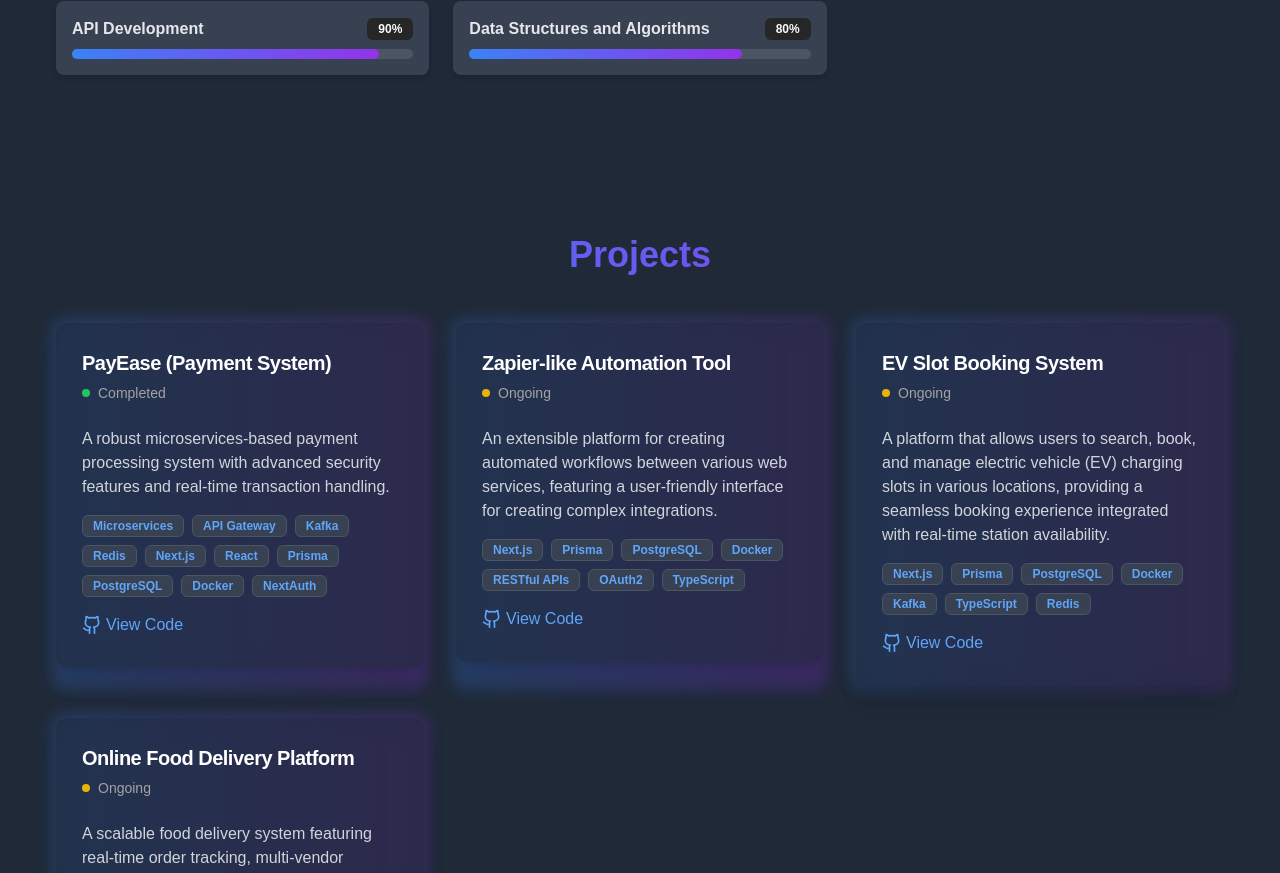
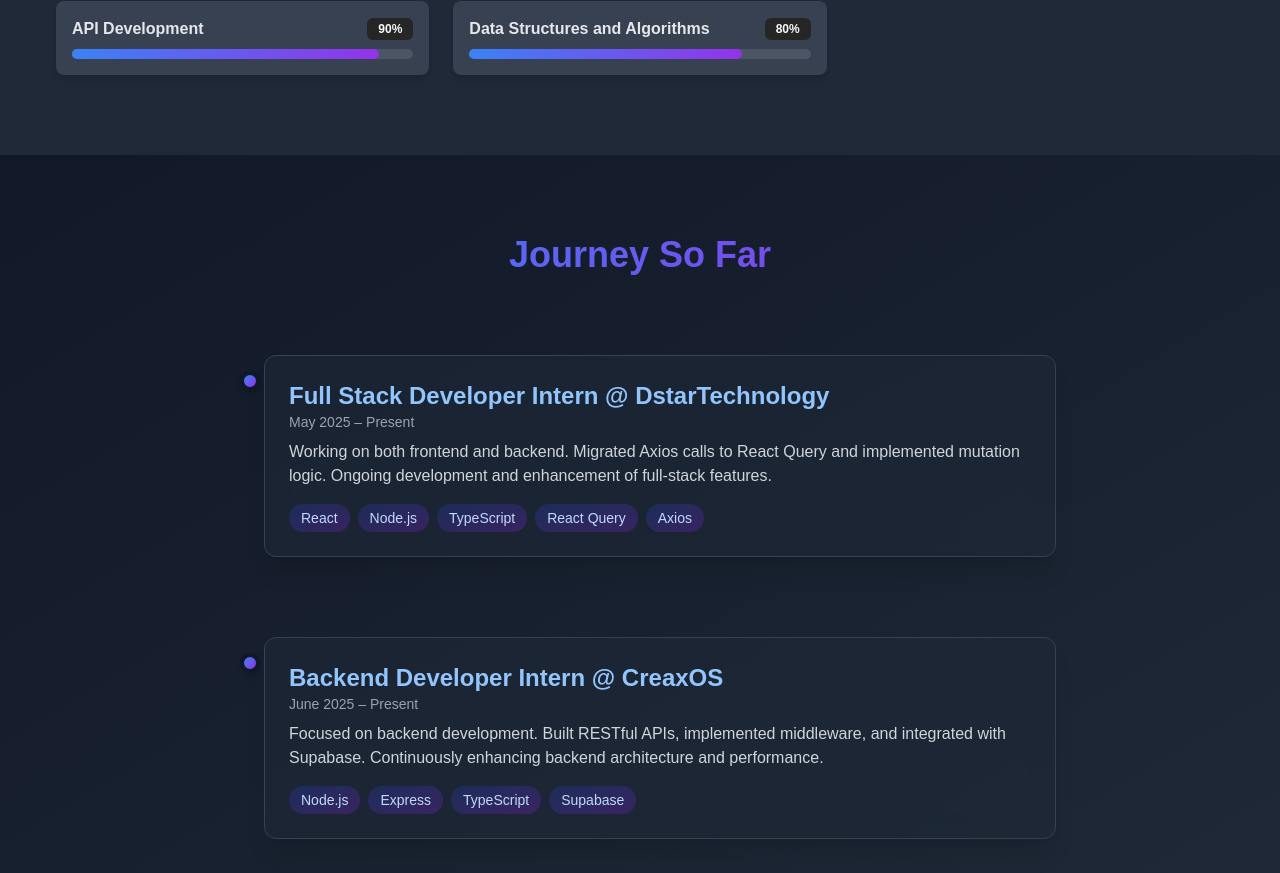
Before and after one commit to kedar000/portfolio, a Next.js app: page / in a window 1280 px wide. Shown: the part 1908-2781 px from the top of the page. Built offline with nearby package versions, Linux system fonts and the light colour scheme.

Commit message:
Added : experience components

```diff
--- a/app/page.tsx
+++ b/app/page.tsx
@@ -7,6 +7,7 @@ import Projects from "../components/Projects"
 import Contact from "../components/Contact"
 import Footer from "../components/Footer"
 import { ThemeProvider } from "next-themes"
+import ExperienceTimeline from "@/components/Experience"
 
 export default function Home() {
   return (
@@ -17,6 +18,7 @@ export default function Home() {
           <Hero />
           <About />
           <Skills />
+          <ExperienceTimeline />
           <Projects />
           <Contact />
         </main>
--- a/components/About.tsx
+++ b/components/About.tsx
@@ -54,9 +54,6 @@ const AboutMe: React.FC = () => {
                   When not coding, I&apos;m exploring{' '}
                   <span className="text-purple-600 font-semibold hover:text-purple-700 transition-colors">
                     Web3 ecosystems
-                  </span>, contributing to{' '}
-                  <span className="text-blue-600 font-semibold hover:text-blue-700 transition-colors">
-                    Open Source
                   </span>, or enjoying{' '}
                   <span className="text-pink-600 font-semibold hover:text-pink-700 transition-colors">
                     anime marathons
--- /dev/null
+++ b/components/Experience.tsx
@@ -0,0 +1,160 @@
+'use client'
+
+import { motion } from 'framer-motion'
+import { useEffect, useRef, useState } from 'react'
+
+const experiences = [
+  {
+    company: "DstarTechnology",
+    role: "Full Stack Developer Intern",
+    duration: "May 2025 – Present",
+    tech: ["React", "Node.js", "TypeScript", "React Query", "Axios"],
+    description:
+      "Working on both frontend and backend. Migrated Axios calls to React Query and implemented mutation logic. Ongoing development and enhancement of full-stack features."
+  },
+  {
+    company: "CreaxOS",
+    role: "Backend Developer Intern",
+    duration: "June 2025 – Present",
+    tech: ["Node.js", "Express", "TypeScript", "Supabase"],
+    description:
+      "Focused on backend development. Built RESTful APIs, implemented middleware, and integrated with Supabase. Continuously enhancing backend architecture and performance."
+  }
+
+  // add more experiences...
+]
+
+const Experience: React.FC = () => {
+  const containerRef = useRef<HTMLDivElement>(null)
+  const [dotPositions, setDotPositions] = useState<number[]>([])
+  const [progressHeight, setProgressHeight] = useState(0)
+
+  useEffect(() => {
+    const updatePositions = () => {
+      if (!containerRef.current) return
+      const containerRect = containerRef.current.getBoundingClientRect()
+      const containerTop = containerRect.top + window.scrollY
+
+      const dots = containerRef.current.querySelectorAll('.timeline-dot')
+      const positions = Array.from(dots).map(dot => {
+        const rect = dot.getBoundingClientRect()
+        // Dot center relative to container top, in pixels
+        return rect.top + window.scrollY - containerTop + rect.height / 2
+      })
+
+      setDotPositions(positions)
+    }
+
+    updatePositions()
+    window.addEventListener('resize', updatePositions)
+    return () => window.removeEventListener('resize', updatePositions)
+  }, [])
+
+  useEffect(() => {
+    if (!containerRef.current) return
+
+    const onScroll = () => {
+
+      const container = containerRef.current
+      if(container == null){
+        return null ;
+      }
+      const containerRect = container.getBoundingClientRect()
+      const containerTop = containerRect.top + window.scrollY
+      const containerHeight = container.offsetHeight
+
+      // Current scroll position relative to top of container
+      const scrollY = window.scrollY + window.innerHeight / 2 // middle of viewport as trigger
+      const relativeScroll = scrollY - containerTop
+
+      if (relativeScroll <= 0) {
+        setProgressHeight(0)
+        return
+      }
+      if (relativeScroll >= containerHeight) {
+        setProgressHeight(containerHeight)
+        return
+      }
+
+      // Find max dot position <= relativeScroll
+      let fill = 0
+      for (let pos of dotPositions) {
+        if (pos <= relativeScroll) {
+          fill = pos
+        } else {
+          break
+        }
+      }
+      setProgressHeight(fill)
+    }
+
+    window.addEventListener('scroll', onScroll, { passive: true })
+    // Initial call
+    onScroll()
+
+    return () => window.removeEventListener('scroll', onScroll)
+  }, [dotPositions])
+
+  return (
+    <section
+      id="experience"
+      className="relative py-20 px-6 bg-gradient-to-br from-gray-50 to-gray-200 dark:from-gray-900 dark:to-gray-800"
+    >
+      <div className="container mx-auto max-w-4xl">
+        <h2 className="text-4xl font-bold text-center mb-12 bg-gradient-to-r from-blue-500 to-purple-600 text-transparent bg-clip-text">
+          Journey So Far
+        </h2>
+
+        <div
+          ref={containerRef}
+          className="relative pl-10 space-y-20"
+          style={{ minHeight: experiences.length * 180 }}
+        >
+          {/* Progress bar */}
+          <motion.div
+            animate={{ height: progressHeight }}
+            transition={{ type: "spring", stiffness: 120, damping: 20 }}
+            className="absolute left-6 top-0 w-1 bg-gradient-to-b from-blue-400 to-purple-500 rounded-full origin-top"
+            />
+
+          {experiences.map((exp, index) => (
+            <motion.div
+              key={index}
+              initial={{ opacity: 0, y: 60 }}
+              whileInView={{ opacity: 1, y: 0 }}
+              viewport={{ once: false, amount: 0.5 }}
+              transition={{ duration: 0.6, delay: index * 0.2 }}
+              className="relative group"
+            >
+              {/* Dot */}
+              <div className="absolute -left-6 top-4 timeline-dot">
+                <div className="w-5 h-5 rounded-full bg-gradient-to-br from-blue-500 to-purple-600 shadow-md border-4 border-white dark:border-gray-900" />
+              </div>
+
+              {/* Card */}
+              <div className="bg-white/60 dark:bg-gray-800/60 backdrop-blur-md p-6 rounded-xl shadow-xl border border-gray-200 dark:border-gray-700 hover:border-blue-400 dark:hover:border-blue-300 transition-all hover:shadow-2xl">
+                <h3 className="text-2xl font-semibold text-blue-700 dark:text-blue-300">
+                  {exp.role} @ {exp.company}
+                </h3>
+                <p className="text-sm text-gray-500 dark:text-gray-400 mb-2">{exp.duration}</p>
+                <p className="text-gray-700 dark:text-gray-300 mb-4">{exp.description}</p>
+                <div className="flex flex-wrap gap-2">
+                  {exp.tech.map((tech, i) => (
+                    <span
+                      key={i}
+                      className="px-3 py-1 text-sm bg-gradient-to-br from-blue-100 to-purple-100 dark:from-blue-800/30 dark:to-purple-700/30 text-blue-700 dark:text-blue-200 rounded-full"
+                    >
+                      {tech}
+                    </span>
+                  ))}
+                </div>
+              </div>
+            </motion.div>
+          ))}
+        </div>
+      </div>
+    </section>
+  )
+}
+
+export default Experience
```
